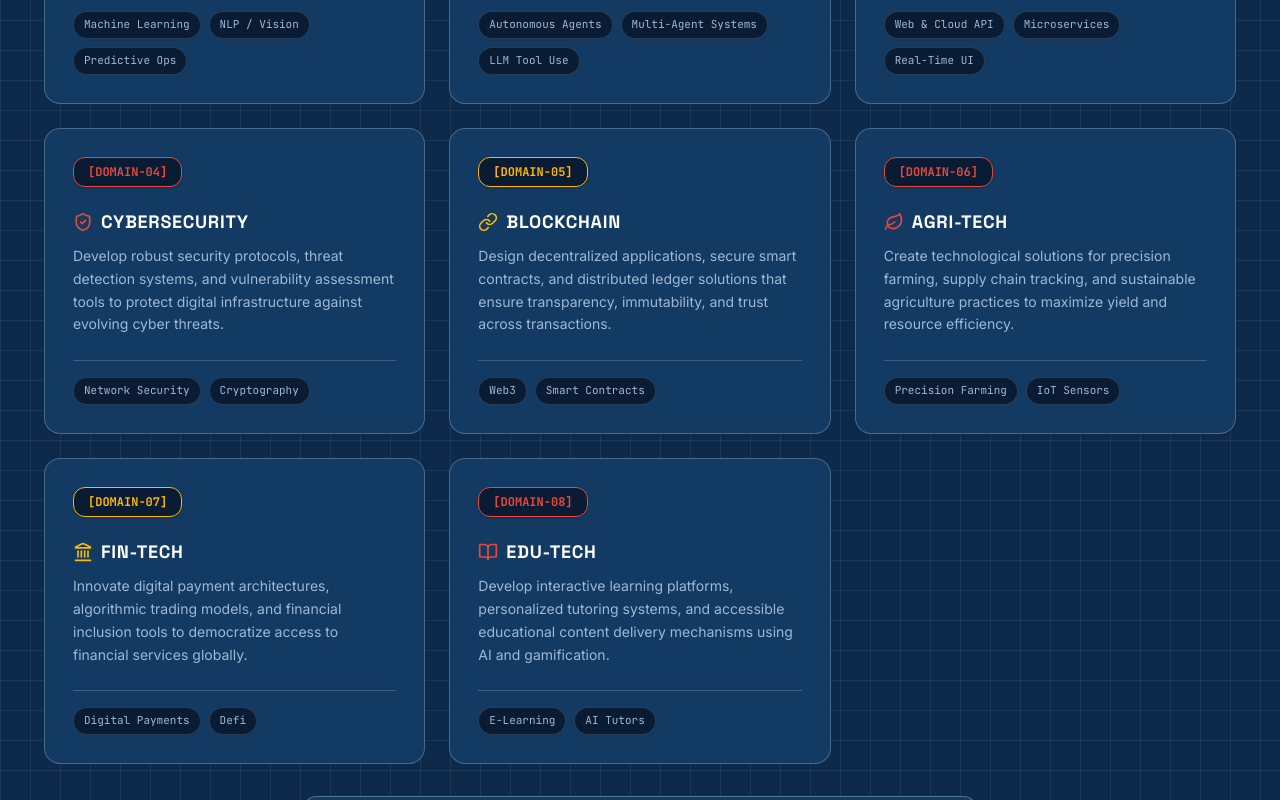
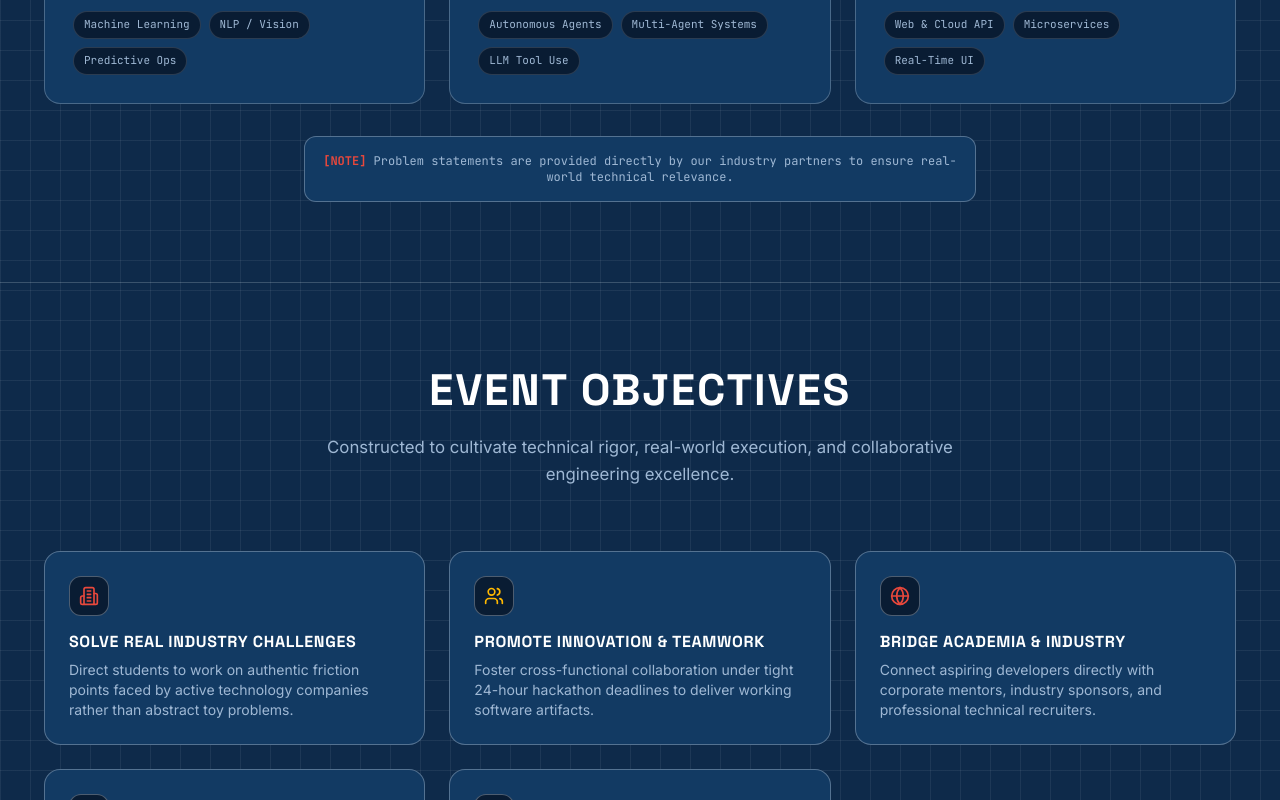
Before and after one commit to speciic/industryhack, a React (Vite) app: page / in a window 1280 px wide. Shown: the part 2020-2820 px from the top of the page. Built offline with nearby package versions, Linux system fonts and the light colour scheme.

Commit message:
feat: remove domains 4-8

```diff
--- a/src/App.jsx
+++ b/src/App.jsx
@@ -705,100 +705,6 @@ export default function App() {
               </div>
             </div>
 
-            <div className="tech-card flex flex-col justify-between border-[#E8483C]/50">
-              <div>
-                <div className="inline-flex items-center justify-center px-3.5 py-1.5 bg-[#091C33] border border-[#E8483C] rounded-xl text-[#E8483C] mb-6 font-mono font-bold text-xs whitespace-nowrap shadow-sm">
-                  [DOMAIN-04]
-                </div>
-                <div className="flex items-center gap-2 mb-3">
-                  <ShieldCheck className="w-5 h-5 text-[#E8483C]" />
-                  <h3 className="text-lg font-bold font-display text-white">Cybersecurity</h3>
-                </div>
-                <p className="text-sm text-[#9FB8D4] leading-relaxed mb-6">
-                  Develop robust security protocols, threat detection systems, and vulnerability assessment tools to protect digital infrastructure against evolving cyber threats.
-                </p>
-              </div>
-              <div className="pt-4 border-t border-[#EAF2FA]/20 flex flex-wrap gap-2 text-[11px] font-mono">
-                <span className="px-2.5 py-1 bg-[#091C33] text-[#9FB8D4] border border-[#EAF2FA]/15 rounded-full">Network Security</span>
-                <span className="px-2.5 py-1 bg-[#091C33] text-[#9FB8D4] border border-[#EAF2FA]/15 rounded-full">Cryptography</span>
-              </div>
-            </div>
-
-            <div className="tech-card flex flex-col justify-between">
-              <div>
-                <div className="inline-flex items-center justify-center px-3.5 py-1.5 bg-[#091C33] border border-[#FFB800] rounded-xl text-[#FFB800] mb-6 font-mono font-bold text-xs whitespace-nowrap shadow-sm">
-                  [DOMAIN-05]
-                </div>
-                <div className="flex items-center gap-2 mb-3">
-                  <Link className="w-5 h-5 text-[#FFB800]" />
-                  <h3 className="text-lg font-bold font-display text-white">Blockchain</h3>
-                </div>
-                <p className="text-sm text-[#9FB8D4] leading-relaxed mb-6">
-                  Design decentralized applications, secure smart contracts, and distributed ledger solutions that ensure transparency, immutability, and trust across transactions.
-                </p>
-              </div>
-              <div className="pt-4 border-t border-[#EAF2FA]/20 flex flex-wrap gap-2 text-[11px] font-mono">
-                <span className="px-2.5 py-1 bg-[#091C33] text-[#9FB8D4] border border-[#EAF2FA]/15 rounded-full">Web3</span>
-                <span className="px-2.5 py-1 bg-[#091C33] text-[#9FB8D4] border border-[#EAF2FA]/15 rounded-full">Smart Contracts</span>
-              </div>
-            </div>
-
-            <div className="tech-card flex flex-col justify-between border-[#E8483C]/50">
-              <div>
-                <div className="inline-flex items-center justify-center px-3.5 py-1.5 bg-[#091C33] border border-[#E8483C] rounded-xl text-[#E8483C] mb-6 font-mono font-bold text-xs whitespace-nowrap shadow-sm">
-                  [DOMAIN-06]
-                </div>
-                <div className="flex items-center gap-2 mb-3">
-                  <Leaf className="w-5 h-5 text-[#E8483C]" />
-                  <h3 className="text-lg font-bold font-display text-white">Agri-Tech</h3>
-                </div>
-                <p className="text-sm text-[#9FB8D4] leading-relaxed mb-6">
-                  Create technological solutions for precision farming, supply chain tracking, and sustainable agriculture practices to maximize yield and resource efficiency.
-                </p>
-              </div>
-              <div className="pt-4 border-t border-[#EAF2FA]/20 flex flex-wrap gap-2 text-[11px] font-mono">
-                <span className="px-2.5 py-1 bg-[#091C33] text-[#9FB8D4] border border-[#EAF2FA]/15 rounded-full">Precision Farming</span>
-                <span className="px-2.5 py-1 bg-[#091C33] text-[#9FB8D4] border border-[#EAF2FA]/15 rounded-full">IoT Sensors</span>
-              </div>
-            </div>
-
-            <div className="tech-card flex flex-col justify-between">
-              <div>
-                <div className="inline-flex items-center justify-center px-3.5 py-1.5 bg-[#091C33] border border-[#FFB800] rounded-xl text-[#FFB800] mb-6 font-mono font-bold text-xs whitespace-nowrap shadow-sm">
-                  [DOMAIN-07]
-                </div>
-                <div className="flex items-center gap-2 mb-3">
-                  <Landmark className="w-5 h-5 text-[#FFB800]" />
-                  <h3 className="text-lg font-bold font-display text-white">Fin-Tech</h3>
-                </div>
-                <p className="text-sm text-[#9FB8D4] leading-relaxed mb-6">
-                  Innovate digital payment architectures, algorithmic trading models, and financial inclusion tools to democratize access to financial services globally.
-                </p>
-              </div>
-              <div className="pt-4 border-t border-[#EAF2FA]/20 flex flex-wrap gap-2 text-[11px] font-mono">
-                <span className="px-2.5 py-1 bg-[#091C33] text-[#9FB8D4] border border-[#EAF2FA]/15 rounded-full">Digital Payments</span>
-                <span className="px-2.5 py-1 bg-[#091C33] text-[#9FB8D4] border border-[#EAF2FA]/15 rounded-full">Defi</span>
-              </div>
-            </div>
-
-            <div className="tech-card flex flex-col justify-between border-[#E8483C]/50">
-              <div>
-                <div className="inline-flex items-center justify-center px-3.5 py-1.5 bg-[#091C33] border border-[#E8483C] rounded-xl text-[#E8483C] mb-6 font-mono font-bold text-xs whitespace-nowrap shadow-sm">
-                  [DOMAIN-08]
-                </div>
-                <div className="flex items-center gap-2 mb-3">
-                  <BookOpen className="w-5 h-5 text-[#E8483C]" />
-                  <h3 className="text-lg font-bold font-display text-white">Edu-Tech</h3>
-                </div>
-                <p className="text-sm text-[#9FB8D4] leading-relaxed mb-6">
-                  Develop interactive learning platforms, personalized tutoring systems, and accessible educational content delivery mechanisms using AI and gamification.
-                </p>
-              </div>
-              <div className="pt-4 border-t border-[#EAF2FA]/20 flex flex-wrap gap-2 text-[11px] font-mono">
-                <span className="px-2.5 py-1 bg-[#091C33] text-[#9FB8D4] border border-[#EAF2FA]/15 rounded-full">E-Learning</span>
-                <span className="px-2.5 py-1 bg-[#091C33] text-[#9FB8D4] border border-[#EAF2FA]/15 rounded-full">AI Tutors</span>
-              </div>
-            </div>
 
           </div>
 
```
